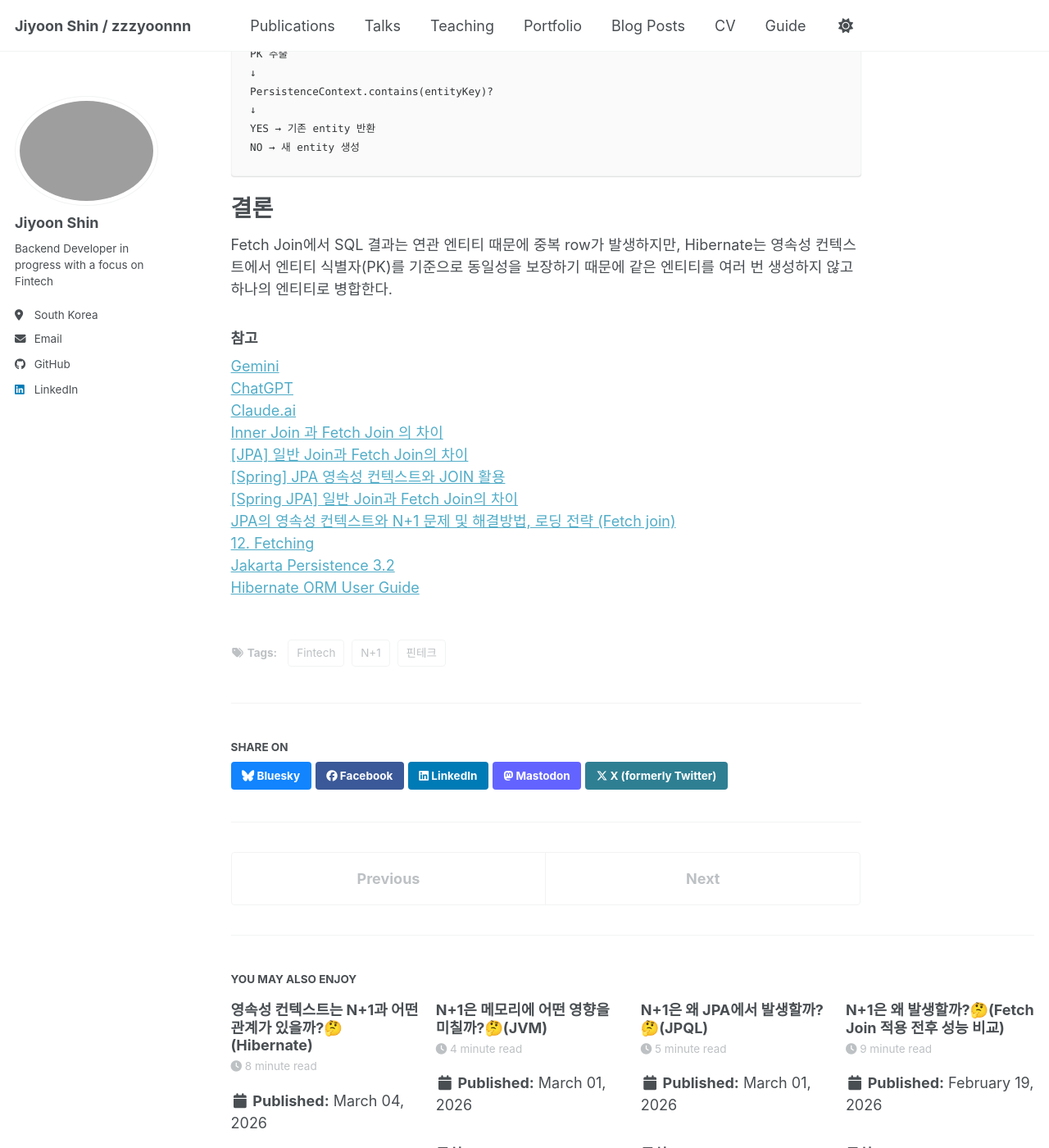
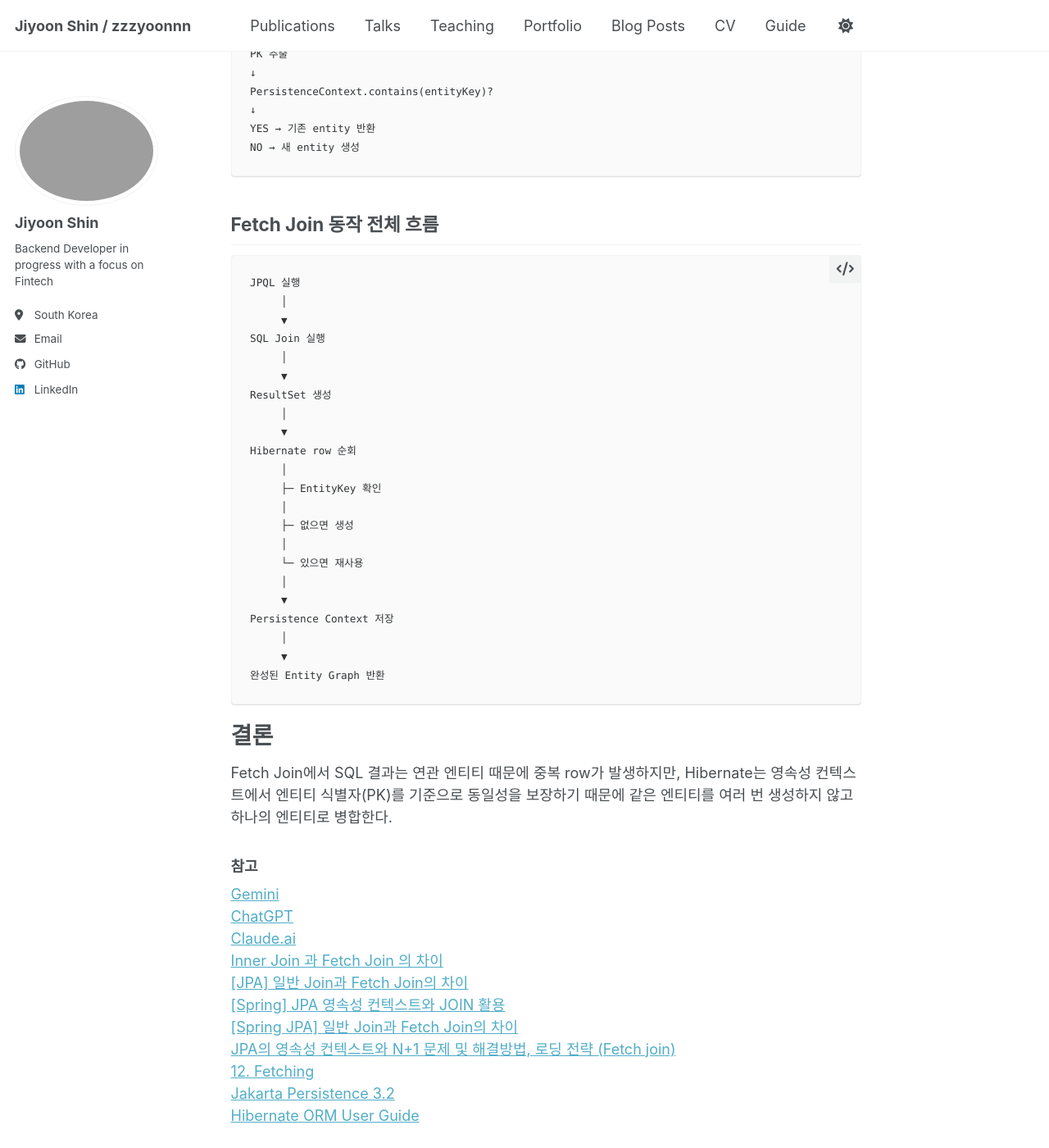
Before and after one commit to zzzyoonnn/zzzyoonnn.github.io, a Jekyll site: the page built from _posts/2026-03-06-n+1-6.md, in a window 1280 px wide and 1400 px high, scrolled down 4719 px. Shown: the whole window at 82% size. Built offline with Jekyll 4.4.1, drawn with Linux system fonts in a browser that asks for light colours; a script bundle is joined from its source files by our own code; library files that are not in the unit come from our copies; some of the changed text lies outside the part shown.

Commit message:
docs: Update blog post n+1-6

````diff
--- a/_posts/2026-03-01-n+1-6.md
+++ b/_posts/2026-03-06-n+1-6.md
@@ -180,6 +180,33 @@ YES → 기존 entity 반환
 NO → 새 entity 생성
 ```
 
+## Fetch Join 동작 전체 흐름
+
+```
+JPQL 실행
+     │
+     ▼
+SQL Join 실행
+     │
+     ▼
+ResultSet 생성
+     │
+     ▼
+Hibernate row 순회
+     │
+     ├─ EntityKey 확인
+     │
+     ├─ 없으면 생성
+     │
+     └─ 있으면 재사용
+     │
+     ▼
+Persistence Context 저장
+     │
+     ▼
+완성된 Entity Graph 반환
+```
+
 # 결론
 
 Fetch Join에서 SQL 결과는 연관 엔티티 때문에 중복 row가 발생하지만, Hibernate는 영속성 컨텍스트에서 엔티티 식별자(PK)를 기준으로 동일성을 보장하기 때문에 같은 엔티티를 여러 번 생성하지 않고 하나의 엔티티로 병합한다.
````
